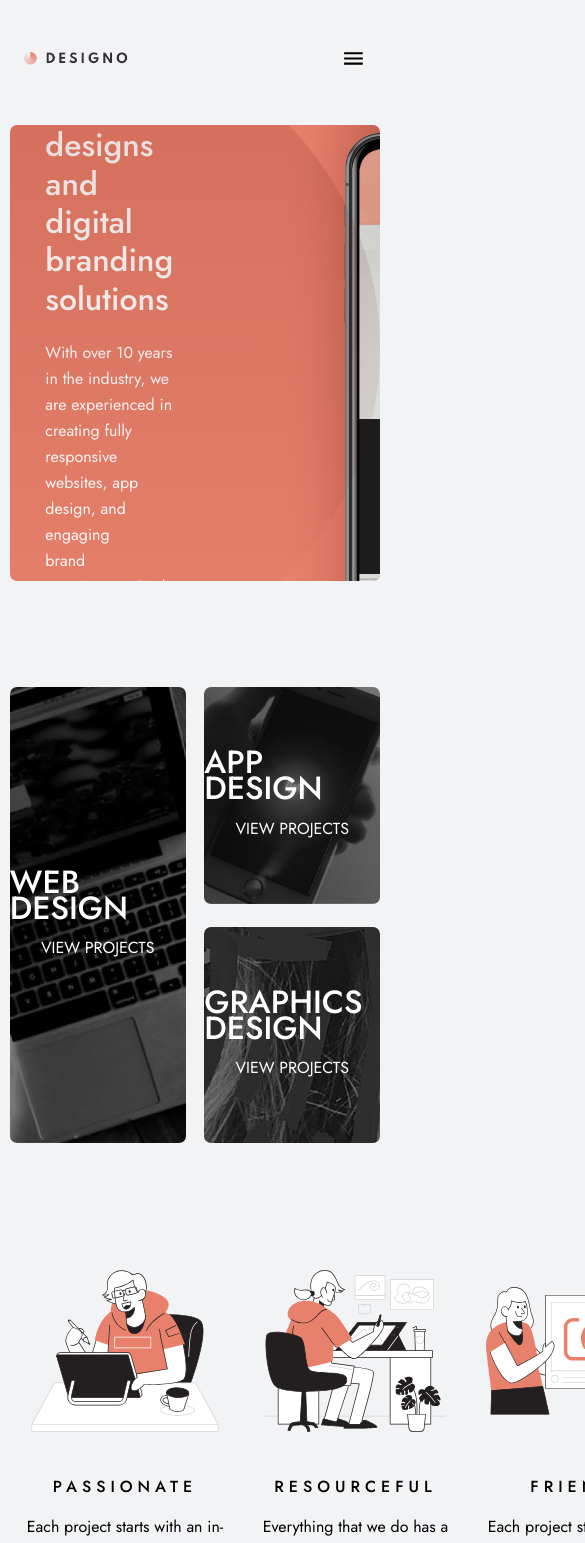
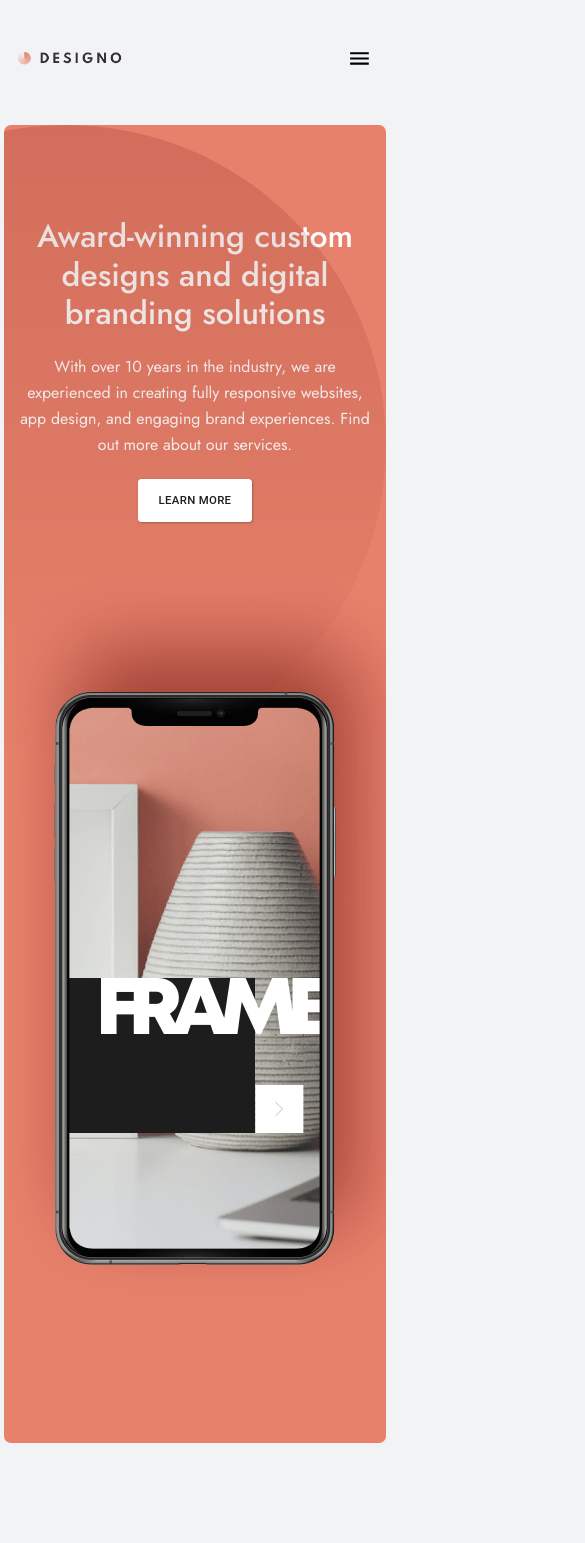
Before and after one commit to Godswilldev/Designo-Multipage, a React (Create React App) app: page / in a window 390 px wide. Shown: the top 1543 px of the page, 585 px wide, since content can reach past the window. Built offline with nearby package versions, Linux system fonts and the light colour scheme.

Commit message:
Made Home, web,app and graphics page responsive

```diff
--- a/src/App.js
+++ b/src/App.js
@@ -18,8 +18,14 @@ const Apps = styled.div`
   margin: 0 auto;
   position: relative;
 
+  @media ${device.laptop} {
+    width: 90%;
+  }
   @media ${device.tablet} {
     width: 95%;
+  }
+  @media ${device.mobileL} {
+    width: 98%;
   }
 `;
 
--- a/src/Components/AppDesign/AppDesign.js
+++ b/src/Components/AppDesign/AppDesign.js
@@ -10,7 +10,7 @@ import loopstudios from "../../assets/app-design/desktop/image-loopstudios.jpg";
 import web from "../../assets/home/desktop/image-web-design-large.jpg";
 import graphic from "../../assets/home/desktop/image-graphic-design.jpg";
 import { Web } from "../WebDesign/WebDesign";
-
+import { Link } from "react-router-dom";
 const AppDesign = () => {
   return (
     <Web>
@@ -48,16 +48,23 @@ const AppDesign = () => {
         />
       </div>
       <div className="designs">
+        <Link to="/web">
+          {" "}
           <DesignTypes
             img={web}
             title="web design"
             paragraphText="view project"
           />
+        </Link>
+
+        <Link to="/graphics">
+          {" "}
           <DesignTypes
             img={graphic}
             title="graphic design"
             paragraphText="view project"
           />
+        </Link>
       </div>
     </Web>
   );
--- a/src/Components/GraphicsDesign/GraphicsDesign.js
+++ b/src/Components/GraphicsDesign/GraphicsDesign.js
@@ -8,6 +8,7 @@ import change from "../../assets/graphic-design/desktop/image-change.jpg";
 import boxed_water from "../../assets/graphic-design/desktop/image-boxed-water.jpg";
 import web from "../../assets/home/desktop/image-web-design-large.jpg";
 import app from "../../assets/home/desktop/image-app-design.jpg";
+import { Link } from "react-router-dom";
 const GraphicsDesign = () => {
   return (
     <Web>
@@ -33,16 +34,21 @@ const GraphicsDesign = () => {
         />
       </div>
       <div className="designs">
+        <Link to="/app">
           <DesignTypes
             img={app}
             title="app design"
             paragraphText="view project"
           />
+        </Link>
+
+        <Link to="/web">
           <DesignTypes
             img={web}
             title="web design"
             paragraphText="view project"
           />
+        </Link>
       </div>
     </Web>
   );
--- a/src/Components/Home/Designs.js
+++ b/src/Components/Home/Designs.js
@@ -5,6 +5,7 @@ import app from "../../assets/home/desktop/image-app-design.jpg";
 import graphics from "../../assets/home/desktop/image-graphic-design.jpg";
 import * as variables from "../../Helpers/Variables";
 import { Link } from "react-router-dom";
+import { device } from "../../Helpers/MediaQueries";
 const Design = styled.div`
   margin-top: 15rem;
   display: grid;
@@ -14,6 +15,10 @@ const Design = styled.div`
   grid-gap: 5%;
   height: 64rem;
 
+  @media ${device.tablet} {
+    grid-template-columns: 1fr;
+    grid-template-rows: repeat(3, 1fr);
+  }
   & > * {
     border-radius: 1rem;
     background-position: center;
@@ -28,12 +33,23 @@ const Design = styled.div`
     h1 {
       margin-bottom: 2rem;
       font-weight: 500;
+      @media ${device.mobileL} {
+        font-size: 3rem;
+      }
+    }
+    @media ${device.mobileL} {
+      p {
+        font-size: 2rem;
+      }
     }
   }
   .web {
     grid-row: 1/-1;
     background-image: linear-gradient(rgba(0, 0, 0, 0.5), rgba(0, 0, 0, 0.5)),
       url(${web});
+    @media ${device.tablet} {
+      grid-row: unset;
+    }
   }
   .app {
     background-image: linear-gradient(rgba(0, 0, 0, 0.5), rgba(0, 0, 0, 0.5)),
--- a/src/Components/Home/Features.js
+++ b/src/Components/Home/Features.js
@@ -3,6 +3,7 @@ import passionate from "../../assets/home/desktop/illustration-passionate.svg";
 import resourceful from "../../assets/home/desktop/illustration-resourceful.svg";
 import friendly from "../../assets/home/desktop/illustration-friendly.svg";
 import styled from "styled-components";
+import { device } from "../../Helpers/MediaQueries";
 
 const Feature = styled.div`
   text-align: center;
@@ -11,10 +12,21 @@ const Feature = styled.div`
   margin-top: 15rem;
   margin-bottom: 5rem;
   width: 100%;
+  @media ${device.tablet} {
+    flex-direction: column;
+  }
   & > * {
     padding: 0 2rem;
     p {
       margin: 2rem 0;
+    }
+
+    @media ${device.tablet} {
+      padding: 0 10rem;
+      p {
+        margin: 0;
+        margin-bottom: 5rem;
+      }
     }
   }
   .feature__titie {
--- a/src/Components/Home/HeroHome.js
+++ b/src/Components/Home/HeroHome.js
@@ -4,7 +4,7 @@ import * as variables from "../../Helpers/Variables";
 import Buttons from "../Button/Button";
 import heroIllustration from "../../assets/home/desktop/image-hero-phone.png";
 import heroCircle from "../../assets/home/desktop/bg-pattern-hero-home.svg";
-
+import { device } from "../../Helpers/MediaQueries";
 const Hero = styled.div`
   margin-top: 5rem;
   height: 64rem;
@@ -17,6 +17,11 @@ const Hero = styled.div`
   align-items: center;
   overflow: hidden;
   position: relative;
+  @media ${device.tablet} {
+    flex-direction: column;
+    height: 100%;
+    text-align: center;
+  }
 
   .heroText {
     padding-left: 5rem;
@@ -27,11 +32,36 @@ const Hero = styled.div`
     & > * {
       margin: 3rem 0;
     }
+    @media ${device.laptop} {
+      padding-left: 2rem;
+      br {
+        display: none;
+      }
+    }
+    @media ${device.tablet} {
+      margin-top: 10rem;
+      padding: 0 2rem;
+      br {
+        display: block;
+      }
+    }
+    @media ${device.mobileL} {
+      br {
+        display: none;
+      }
+    }
   }
 
   .heroImg {
     margin-top: 20rem;
     margin-right: -7rem;
+    @media ${device.laptop} {
+      margin-right: -15rem;
+    }
+    @media ${device.tablet} {
+      margin: 0;
+      padding: 0;
+    }
   }
 
   .circles {
--- a/src/Components/WebDesign/DesignTypes.js
+++ b/src/Components/WebDesign/DesignTypes.js
@@ -1,6 +1,6 @@
 import React from "react";
 import styled from "styled-components";
-
+import { device } from "../../Helpers/MediaQueries";
 const Design = styled.div`
   height: 308px;
   background-image: linear-gradient(rgba(0, 0, 0, 0.5), rgba(0, 0, 0, 0.5)),
@@ -17,10 +17,19 @@ const Design = styled.div`
   text-transform: uppercase;
   letter-spacing: 0.5rem;
   box-shadow: 0.5rem 0.5rem 0.5rem rgba(0, 0, 0, 0.2);
+  text-align: center;
 
   h1 {
     font-weight: 500;
     margin-bottom: 2rem;
+    @media ${device.tablet} {
+      font-size: 3rem;
+    }
+  }
+  @media ${device.tablet} {
+    p {
+      font-size: 1.5rem;
+    }
   }
 `;
 
--- a/src/Components/WebDesign/HeroDesigns.js
+++ b/src/Components/WebDesign/HeroDesigns.js
@@ -2,7 +2,7 @@ import React from "react";
 import styled from "styled-components";
 import * as variables from "../../Helpers/Variables";
 import circles from "../../assets/web-design/desktop/bg-pattern-intro-web.svg";
-
+import { device } from "../../Helpers/MediaQueries";
 const HeroDesign = styled.div`
   position: relative;
   overflow: hidden;
@@ -17,12 +17,19 @@ const HeroDesign = styled.div`
   border-radius: 1rem;
   margin-top: 5rem;
   width: 100%;
+  @media ${device.mobileL} {
+    height: 100%;
+    padding: 5rem 0;
+  }
   h1 {
     font-weight: 500;
-    margin-bottom: 2rem;
+    margin-bottom: 3rem;
   }
   p {
     width: 50%;
+    @media ${device.mobileL} {
+      width: 75%;
+    }
   }
   .circle {
     position: absolute;
--- a/src/Components/WebDesign/WebDesign.js
+++ b/src/Components/WebDesign/WebDesign.js
@@ -11,12 +11,12 @@ import app from "../../assets/home/desktop/image-app-design.jpg";
 import graphic from "../../assets/home/desktop/image-graphic-design.jpg";
 import styled from "styled-components";
 import DesignTypes from "./DesignTypes";
+import { Link } from "react-router-dom";
 
 export const Web = styled.div`
   width: 100%;
   .designFeatures {
     margin-top: 15rem;
-
     display: grid;
     grid-template-columns: repeat(auto-fit, minmax(30rem, 1fr));
     grid-template-rows: 1fr;
@@ -74,16 +74,21 @@ const WebDesign = () => {
         />
       </div>
       <div className="designs">
+        <Link to="/app">
           <DesignTypes
             img={app}
             title="app design"
             paragraphText="view project"
           />
+        </Link>
+
+        <Link to="/graphics">
           <DesignTypes
             img={graphic}
             title="graphic design"
             paragraphText="view project"
           />
+        </Link>
       </div>
     </Web>
   );
--- a/src/Helpers/Globalstyes.js
+++ b/src/Helpers/Globalstyes.js
@@ -44,5 +44,8 @@ const GlobalStyles = createGlobalStyle`
         background-color: ${variables.secondaryColors.lightGrey};
         width: 100%;
     }
+    a{
+        text-decoration: none;
+    }
 `;
 export default GlobalStyles;
```
Lines whose indentation alone changed are shown as unchanged.
